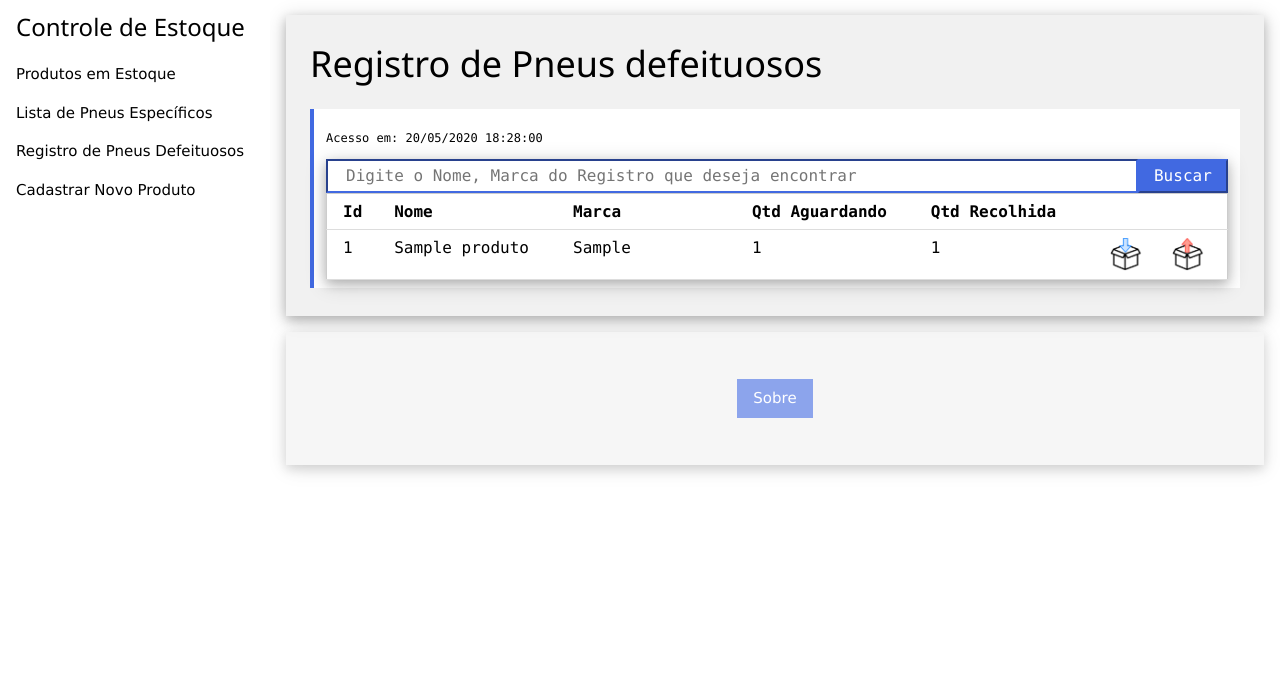
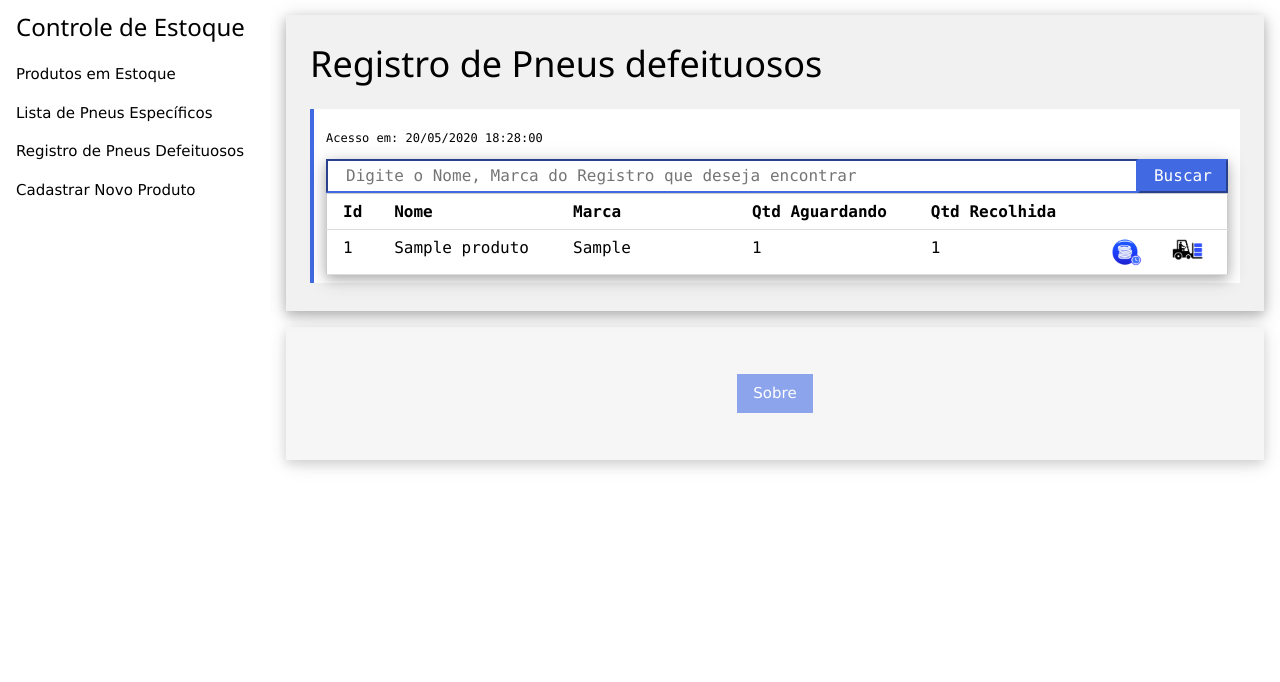
Before and after one commit to annLittleStar/SiteExpCriativa02, a PHP site: page /paginas/registroPneuDefPesquisa.php in a window 1280 px wide. Shown: the part 118-800 px from the top of the page. Run offline with PHP 8.4, Linux system fonts and the light colour scheme; tables that the repository leaves empty hold one stand-in row (values such as "Sample post"); data that the repository does not hold is empty.

Commit message:
Atualizando imagensregistro de pneus def

```diff
--- a/SiteProjeto/paginas/registroPneuDef.php
+++ b/SiteProjeto/paginas/registroPneuDef.php
@@ -136,10 +136,10 @@ Equipe: Ana Schran, Gabriel Barboza, Lohan Akim e Victor Negrelli
 
 						//Adicionar, retirar ou excluir registro do produto
 				?>
-                        <a href='entradaPneuDef.php?id=<?php echo $cod; ?>'><img src='../imagens/caixinhaEntrada.png' title='Registrar Entrada de Pneu Defeituoso' width='32'></a>
+                        <a href='entradaPneuDef.php?id=<?php echo $cod; ?>'><img src='../imagens/aguardando.png' title='Registrar Entrada de Pneu Defeituoso' width='32'></a>
                         </td>
                         <td>
-                        <a href='recolhimentoPneuDef.php?id=<?php echo $cod; ?>'><img src='../imagens/caixinhaSaida.png' title='Registrar Recolhimento de Pneu Defeituoso' width='32'></a>
+                        <a href='recolhimentoPneuDef.php?id=<?php echo $cod; ?>'><img src='../imagens/vrum.png' title='Registrar Recolhimento de Pneu Defeituoso' width='32'></a>
                         </td>
                         </tr>
 				 <?php
--- a/SiteProjeto/paginas/registroPneuDefPesquisa.php
+++ b/SiteProjeto/paginas/registroPneuDefPesquisa.php
@@ -143,10 +143,10 @@ Equipe: Ana Schran, Gabriel Barboza, Lohan Akim e Victor Negrelli
                             echo "</td><td>";
 
                 ?>
-                        <a href='entradaPneuDef.php?id=<?php echo $cod; ?>'><img src='../imagens/caixinhaEntrada.png' title='Registrar Entrada de Pneu Defeituoso' width='32'></a>
+                        <a href='entradaPneuDef.php?id=<?php echo $cod; ?>'><img src='../imagens/aguardando.png' title='Registrar Entrada de Pneu Defeituoso' width='32'></a>
                         </td>
                         <td>
-                        <a href='recolhimentoPneuDef.php?id=<?php echo $cod; ?>'><img src='../imagens/caixinhaSaida.png' title='Registrar Recolhimento de Pneu Defeituoso' width='32'></a>
+                        <a href='recolhimentoPneuDef.php?id=<?php echo $cod; ?>'><img src='../imagens/vrum.png' title='Registrar Recolhimento de Pneu Defeituoso' width='32'></a>
                         </td>
                         </tr>
                  <?php
@@ -169,10 +169,10 @@ Equipe: Ana Schran, Gabriel Barboza, Lohan Akim e Victor Negrelli
                             echo "</td><td>";
                         //Adicionar, retirar ou excluir registro do produto
                 ?>
-                        <a href='entradaPneuDef.php?id=<?php echo $cod; ?>'><img src='../imagens/caixinhaEntrada.png' title='Registrar Entrada de Pneu Defeituoso' width='32'></a>
+                        <a href='entradaPneuDef.php?id=<?php echo $cod; ?>'><img src='../imagens/aguardando.png' title='Registrar Entrada de Pneu Defeituoso' width='32'></a>
                         </td>
                         <td>
-                        <a href='recolhimentoPneuDef.php?id=<?php echo $cod; ?>'><img src='../imagens/caixinhaSaida.png' title='Registrar Recolhimento de Pneu Defeituoso' width='32'></a>
+                        <a href='recolhimentoPneuDef.php?id=<?php echo $cod; ?>'><img src='../imagens/vrum.png' title='Registrar Recolhimento de Pneu Defeituoso' width='32'></a>
                         </td>
                         </tr>
                  <?php
```
Also changed, not shown: SiteProjeto/imagens/aguardando.png, SiteProjeto/imagens/vrum.png.
